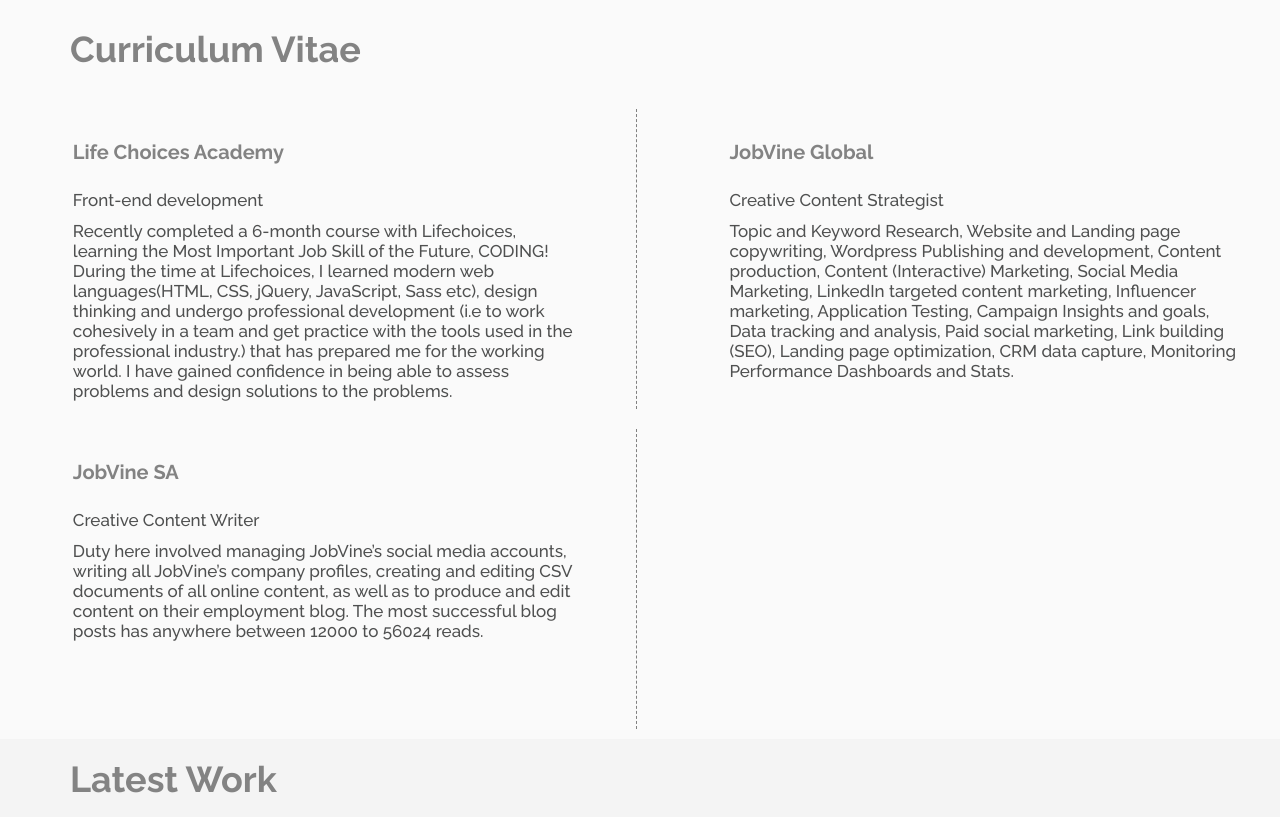
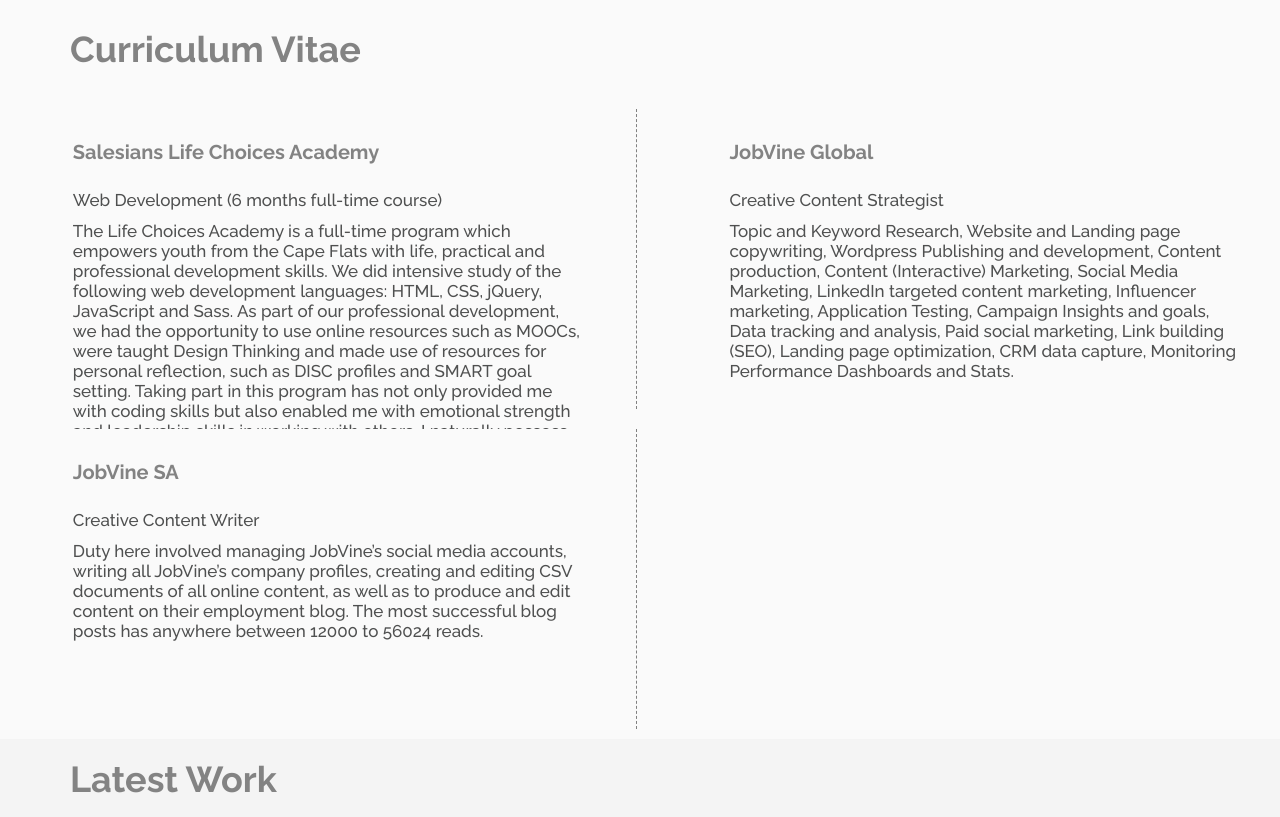
Before and after one commit to KhuanitaBright/Portfolio, a plain HTML site: page index.html in a window 1280 px wide. Shown: the part 1480-2297 px from the top of the page. Drawn offline with nearby package versions, Linux system fonts and the light colour scheme.

Commit message:
Update index.html

```diff
--- a/index.html
+++ b/index.html
@@ -118,11 +118,11 @@
     <div class="grid-item l-job-1">
       <div class="grid-inner">
 
-        <h4>Life Choices Academy</h4>
+        <h4>Salesians Life Choices Academy</h4>
 
-        <p>Front-end development</p>
+        <p>Web Development (6 months full-time course)</p>
 
-        <p>Recently completed a 6-month course with Lifechoices, learning the Most Important Job Skill of the Future, CODING! During the time at Lifechoices, I learned modern web languages(HTML, CSS, jQuery, JavaScript, Sass etc), design thinking and undergo professional development (i.e to work cohesively in a team and get practice with the tools used in the professional industry.) that has prepared me for the working world. I have gained confidence in being able to assess problems and design solutions to the problems.</p>
+        <p>The Life Choices Academy is a full-time program which empowers youth from the Cape Flats with life, practical and professional development skills. We did intensive study of the following web development languages: HTML, CSS, jQuery, JavaScript and Sass. As part of our professional development, we had the opportunity to use online resources such as MOOCs, were taught Design Thinking and made use of resources for personal reflection, such as DISC profiles and SMART goal setting. Taking part in this program has not only provided me with coding skills but also enabled me with emotional strength and leadership skills in working with others. I naturally possess the ability to link new knowledge to new ways of being creative, however, this course has trained me to ensure that creativity and form do not block function and results in my work. As I learn new things in training or professional development, I am able link those to my ability to see new or creative solutions in the future.</p>
 
       </div>
     </div>
```
